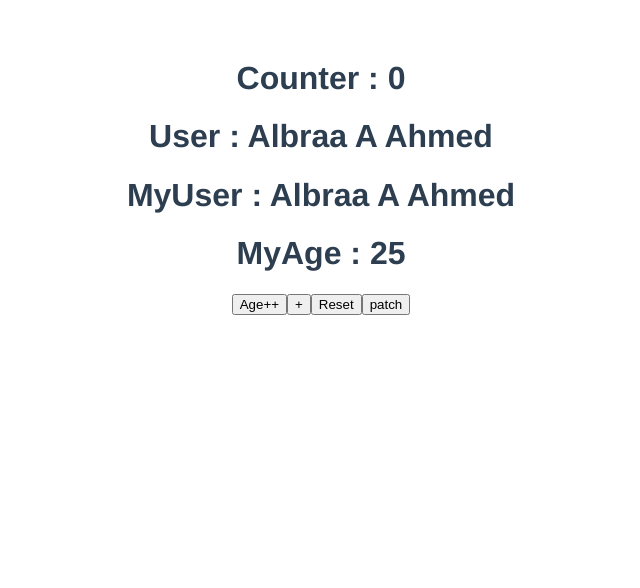
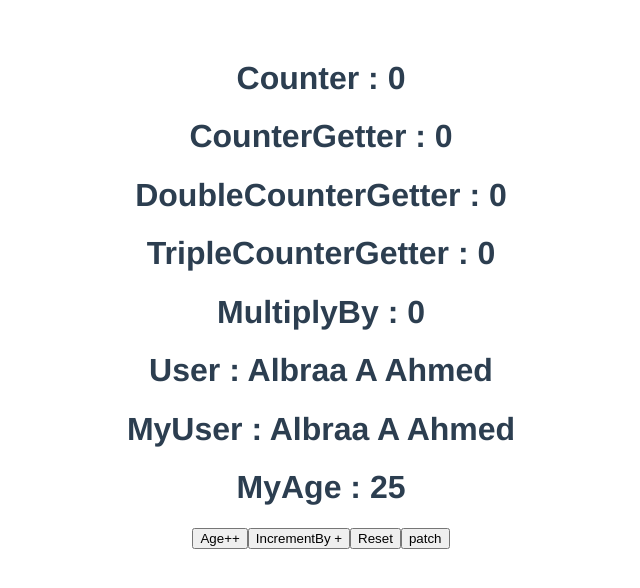
Before and after one commit to Triple-A-I/pinia, a Vue app: page / in a window 1280 px wide. Shown: the top 588 px of the page, without its empty margins (319-959 px from the left). Built offline with nearby package versions, Linux system fonts and the light colour scheme.

Commit message:
use the getters and action in the App.vue

```diff
--- a/src/App.vue
+++ b/src/App.vue
@@ -15,13 +15,18 @@ const { name, age } = storeToRefs(userStore);
 <template>
   <div>
     <h1>Counter : {{ counterStore.counter }}</h1>
+    <h1>CounterGetter : {{ counterStore.getCounter }}</h1>
+    <h1>DoubleCounterGetter : {{ counterStore.getDoubleCounter }}</h1>
+    <h1>TripleCounterGetter : {{ counterStore.getTrippleCounter }}</h1>
+    <h1>MultiplyBy : {{ counterStore.multiplyBy(9) }}</h1>
 
     <h1>User : {{ userStore.name }}</h1>
     <h1>MyUser : {{ name }}</h1>
     <h1>MyAge : {{ age }}</h1>
     <button @click="age++">Age++</button>
 
-    <button @click="counterStore.counter++">+</button>
+    <button @click="counterStore.increment()">IncrementBy + </button>
+    <!-- <button @click="counterStore.decrement(95)">DecrementBy -  </button> -->
     <button @click="counterStore.$reset">Reset</button>
     <button
       @click="
```
